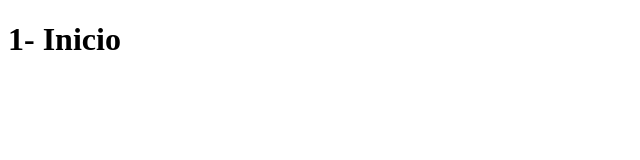
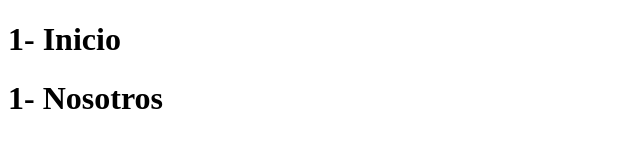
Before and after one commit to alfonso20259/pruebas, a plain HTML site: page index.html in a window 1280 px wide. Shown: the whole page, without its empty margins (0-640 px from the left). Drawn offline with Linux system fonts and the light colour scheme.

Commit message:
Funcionalidad de la rama 2

```diff
--- a/index.html
+++ b/index.html
@@ -5,5 +5,6 @@
 	</head>
 	<body>
 		<h1>1- Inicio</h1>
+		<h1>1- Nosotros</h1>
 	</body>
 </html>
```
